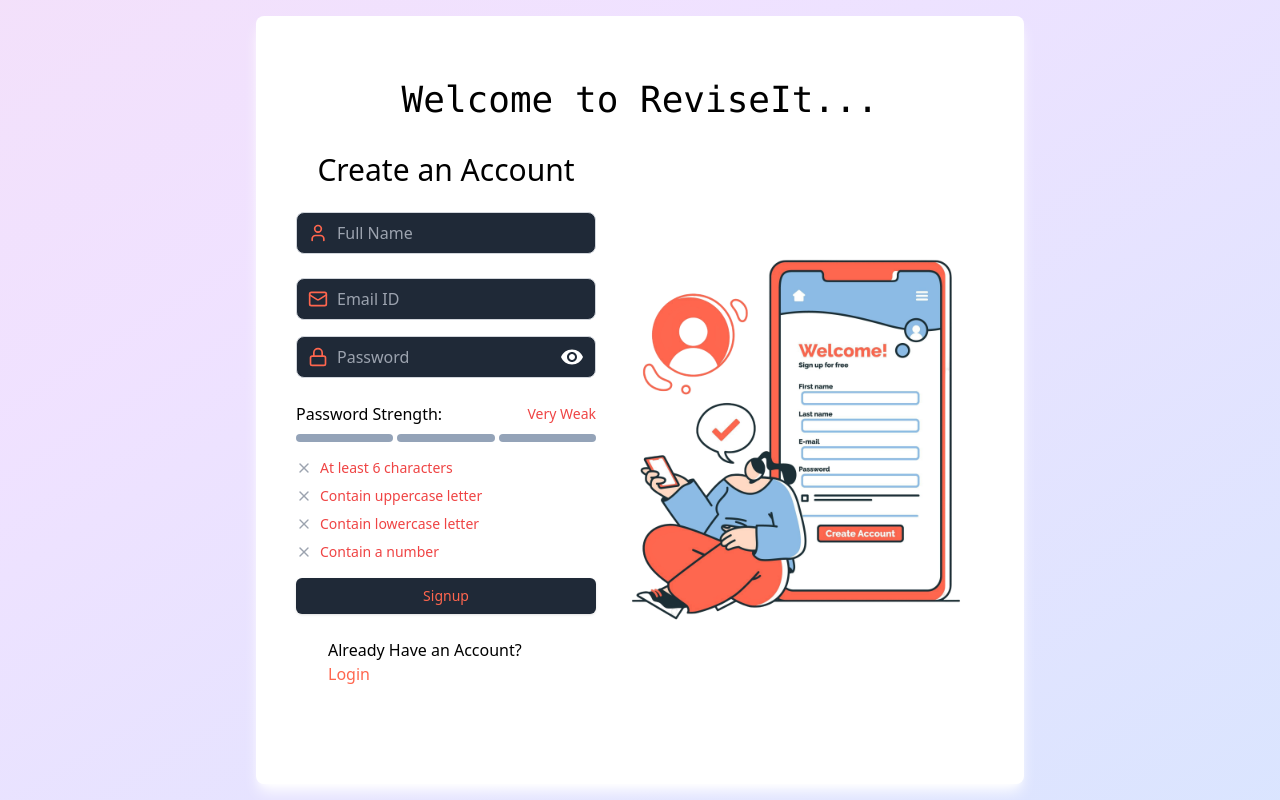
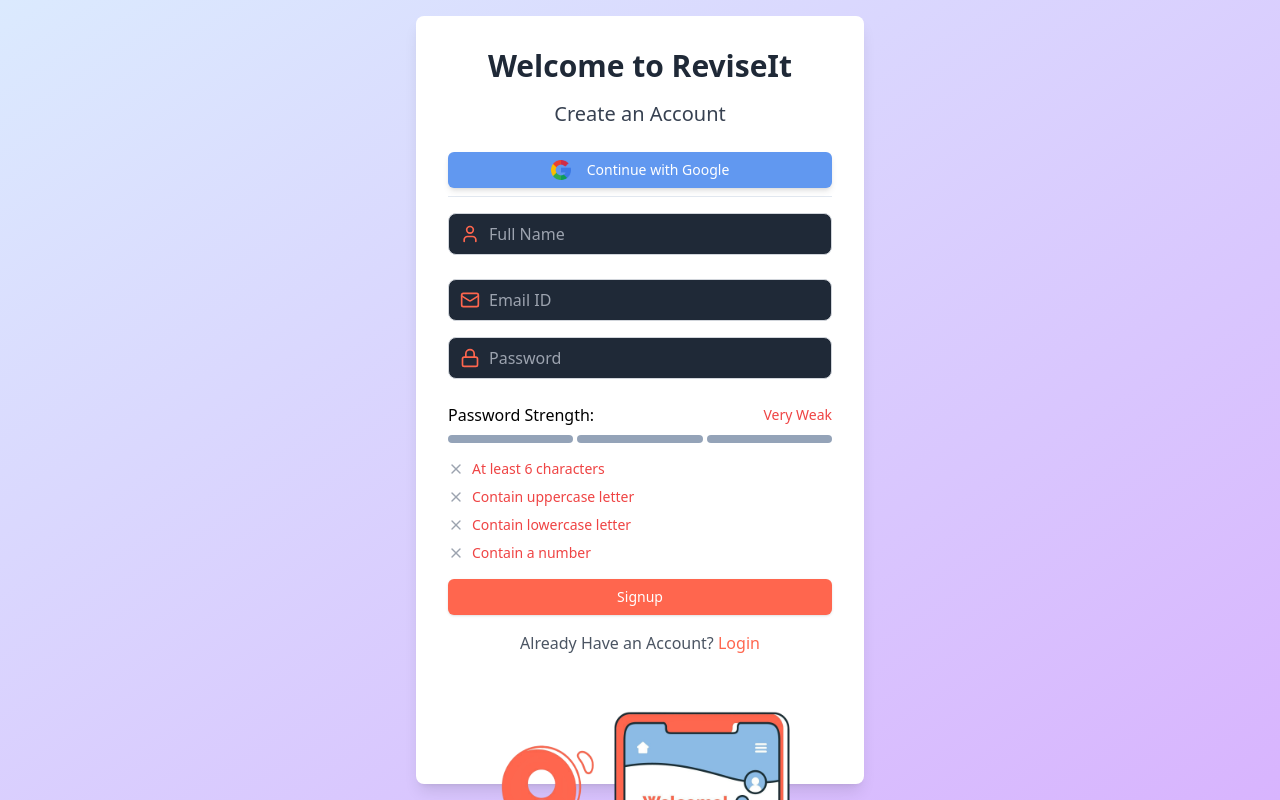
Before and after one commit to adarshsingh05/testing_reviseit, a React (Vite) app in the folder client/: page /signUp in a window 1280 px wide. Built offline with nearby package versions, Linux system fonts and the light colour scheme; no server answers.

Commit message:
google auth added

```diff
--- a/client/package.json
+++ b/client/package.json
@@ -25,6 +25,7 @@
     "axios": "^1.7.7",
     "class-variance-authority": "^0.7.0",
     "clsx": "^2.1.1",
+    "firebase": "^11.0.1",
     "input": "^1.0.1",
     "lucide-react": "^0.453.0",
     "react": "^18.3.1",
--- /dev/null
+++ b/client/src/components/Oauth.jsx
@@ -0,0 +1,58 @@
+import React from 'react';
+import { Button } from './ui/button';
+import { getAuth, GoogleAuthProvider, signInWithPopup } from 'firebase/auth';
+import { app } from '@/firebase';
+import axios from 'axios';
+import { useNavigate } from 'react-router-dom';
+
+const Oauth = () => {
+    const navigate = useNavigate();
+    const auth = getAuth(app);
+    const provider = new GoogleAuthProvider();
+    provider.setCustomParameters({ prompt: "select_account" });
+
+    const handleGoogleClick = async () => {
+        try {
+            const resultsFromGoogle = await signInWithPopup(auth, provider);
+            const user = resultsFromGoogle.user;
+
+            // Prepare user data to send to MongoDB
+            const data = {
+                name: user.displayName,
+                email: user.email,
+                password: "passcode", // Do not send a password for OAuth users
+                isVerified: true
+                // If you have more user info, you can add it here
+            };
+
+            // Send user data to your MongoDB API endpoint
+            await axios.post('http://localhost:5000/api/auth/signup', data, {
+                headers: {
+                    'Content-Type': 'application/json'
+                }
+            });
+
+            console.log('User data saved to MongoDB:', data);
+            navigate("/"); // Navigate after successful signup
+        } catch (error) {
+            console.error('Error signing in with Google:', error);
+            // Optionally, handle the error or notify the user here
+        }
+    };
+
+    return (
+        <Button
+            onClick={handleGoogleClick}
+            className="bg-[#6198f0] text-white hover:bg-[#357ae8] w-full flex items-center justify-center py-2 rounded-md shadow-md transition-all duration-200"
+        >
+            <img
+                src="/google.png" // Make sure to have a Google icon in your assets
+                alt="Google logo"
+                className="w-5 h-5 mr-2"
+            />
+            Continue with Google
+        </Button>
+    );
+};
+
+export default Oauth;
--- /dev/null
+++ b/client/src/components/ui/OauthLogin.jsx
@@ -0,0 +1,59 @@
+import React from 'react';
+import { Button } from './button';
+import { getAuth, GoogleAuthProvider, signInWithPopup } from 'firebase/auth';
+import { app } from '@/firebase';
+import axios from 'axios';
+import { useNavigate } from 'react-router-dom';
+
+const OauthLogin = () => {
+    const navigate = useNavigate(); // Move useNavigate here
+    const auth = getAuth(app);
+    const provider = new GoogleAuthProvider();
+    provider.setCustomParameters({ prompt: "select_account" });
+
+    const handleLogin = async () => {
+        try {
+            const resultsFromGoogle = await signInWithPopup(auth, provider);
+            const user = resultsFromGoogle.user;
+
+            // Prepare user data to send to MongoDB
+            const data = {
+                // name: user.displayName,
+                email: user.email,
+                // password: "passcode", // Do not send a password for OAuth users
+                // isVerified: true
+                // If you have more user info, you can add it here
+            };
+
+            // Send user data to your MongoDB API endpoint
+            await axios.post('http://localhost:5000/api/auth/login', data, {
+                headers: {
+                    'Content-Type': 'application/json'
+                }
+            });
+
+            console.log('logged in', data);
+            navigate("/"); // Navigate after successful signup
+        } catch (error) {
+            console.error('Error loging in with Google:', error);
+            // Optionally, handle the error or notify the user here
+        }
+    };
+
+    return (
+
+<Button
+onClick={handleLogin}
+className="bg-[#6198f0] text-white hover:bg-[#357ae8] w-full flex items-center justify-center py-2 rounded-md shadow-md transition-all duration-200"
+>
+<img
+    src="/google.png" // Make sure to have a Google icon in your assets
+    alt="Google logo"
+    className="w-5 h-5 mr-2"
+/>
+Login with Google
+</Button>
+    );
+}
+
+export default OauthLogin;
--- /dev/null
+++ b/client/src/firebase.js
@@ -0,0 +1,21 @@
+// Import the functions you need from the SDKs you need
+import { initializeApp } from "firebase/app";
+import { getAnalytics } from "firebase/analytics";
+// TODO: Add SDKs for Firebase products that you want to use
+// https://firebase.google.com/docs/web/setup#available-libraries
+
+// Your web app's Firebase configuration
+// For Firebase JS SDK v7.20.0 and later, measurementId is optional
+const firebaseConfig = {
+  apiKey: "AIzaSyAZHF_91cmim4Jz_0UZgOAsgvOheoQTUes",
+  authDomain: "reviseit-51dc7.firebaseapp.com",
+  projectId: "reviseit-51dc7",
+  storageBucket: "reviseit-51dc7.firebasestorage.app",
+  messagingSenderId: "303446625021",
+  appId: "1:303446625021:web:b2f1ddbe16efb276978c94",
+  measurementId: "G-Y14Z05X3W0"
+};
+
+// Initialize Firebase
+export const app = initializeApp(firebaseConfig);
+const analytics = getAnalytics(app);
--- a/client/src/pages/landingpage.jsx
+++ b/client/src/pages/landingpage.jsx
@@ -9,6 +9,7 @@ import useAuthStore from '@/store/authStore'
 const LandingPage = () => {
   // getting the user object
   const { isCheckingAuth, checkAuth, isAuthenticated, user } = useAuthStore();
+  console.log("user:",user)
 
 
   // Call checkAuth on mount
--- a/client/src/pages/sighnUp.jsx
+++ b/client/src/pages/sighnUp.jsx
@@ -8,6 +8,7 @@ import { Link, useNavigate } from 'react-router-dom';
 import PasswordStrengthMeter from '@/components/PasswordStrengthMeter';
 import RemoveRedEyeIcon from '@mui/icons-material/RemoveRedEye'; // Import eye icon for showing password
 import VisibilityOffIcon from '@mui/icons-material/VisibilityOff'; // Import eye off icon for hiding password
+import Oauth from '@/components/Oauth';
 
 const SignUp = () => {
     const navigate = useNavigate();
@@ -22,7 +23,7 @@ const SignUp = () => {
         const data = {
             name: name,
             email: email,
-            password: password
+            password: password, // Don't forget to send the password
         };
 
         try {
@@ -32,7 +33,8 @@ const SignUp = () => {
                 }
             });
             console.log('Signup successful:', response.data);
-            navigate('/verifycode'); // Move navigate here to ensure it only runs on successful signup
+            navigate('/');
+            // Move navigate here to ensure it only runs on successful signup
         } catch (error) {
             console.error('Error signing up:', error);
         }
@@ -44,21 +46,21 @@ const SignUp = () => {
 
     return (
         <>
-            <div className="relative w-full h-screen flex items-center justify-center p-4 overflow-hidden">
-                {/* Light Gradient Animated Background */}
-                <div className="absolute inset-0 bg-gradient-to-br from-pink-200 via-purple-200 to-blue-200 animate-light-gradient opacity-70"></div>
-
+            <div className="relative w-full h-screen flex items-center justify-center p-4 overflow-hidden bg-gradient-to-br from-blue-100 to-purple-300">
                 {/* Main Content Container */}
-                <div className="relative w-full h-full max-w-md md:max-w-lg lg:max-w-3xl bg-white backdrop-blur-lg shadow-lg shadow-white rounded-lg p-6 md:p-10">
-                    <div className="text-center text-2xl md:text-4xl mt-2 md:mt-6 text-black font-mono">
-                        Welcome to ReviseIt...
+                <div className="relative w-full h-full max-w-md bg-white backdrop-blur-lg shadow-lg rounded-lg p-8">
+                    <h1 className="text-center text-3xl font-bold text-gray-800 mb-4">
+                        Welcome to ReviseIt
+                    </h1>
+                    <div className='items-center justify-start flex flex-col mb-2'>
+                    <h2 className="text-xl text-gray-700 text-center mb-6">Create an Account</h2>
+                    <Oauth className='text-center'/>
                     </div>
-                    <div className="flex flex-col md:flex-row justify-between items-center mt-6 md:mt-8">
-                        <div className="w-full md:w-auto md:flex-1 mb-6 md:mb-0">
-                            <h2 className="text-xl md:text-3xl text-center mb-6 text-black">Create an Account</h2>
+                    <hr className='mb-4' />
                     <form onSubmit={handleSignup} className="space-y-4">
                         <Input
                             icon={User}
+                            className='w-full'
                             iconColor='text-[#ff664e]'
                             type="text"
                             placeholder="Full Name"
@@ -68,6 +70,7 @@ const SignUp = () => {
                         />
                         <Input
                             icon={Mail}
+                            className='w-full'
                             iconColor='text-[#ff664e]'
                             type="text"
                             placeholder="Email ID"
@@ -75,9 +78,10 @@ const SignUp = () => {
                             required
                             onChange={(e) => setEmail(e.target.value)}
                         />
-                                <div className="relative"> {/* Make the container relative */}
+                        <div className="relative">
                             <Input
                                 icon={Lock}
+                                className='w-full'
                                 type={isPasswordVisible ? 'text' : 'password'} // Change type based on visibility
                                 placeholder="Password"
                                 value={password}
@@ -88,40 +92,34 @@ const SignUp = () => {
                             <button
                                 type="button"
                                 onClick={togglePasswordVisibility}
-                                        className="absolute text-white inset-y-0 right-0 flex items-center pr-3 focus:outline-none"
+                                className="absolute inset-y-0 right-0 flex items-center pr-3 text-gray-600 focus:outline-none"
                             >
-                                        {isPasswordVisible ? (
+                                {/* {isPasswordVisible ? (
                                     <VisibilityOffIcon /> // Eye off icon for hiding password
                                 ) : (
                                     <RemoveRedEyeIcon /> // Eye icon for showing password
-                                        )}
+                                )} */}
                             </button>
                         </div>
                         <PasswordStrengthMeter password={password} />
 
-                                {/* Centered Button */}
                         <div className="flex justify-center mt-6">
-                                    <Button className="text-[#ff664e] bg-gray-800 w-auto md:w-[100%]" type="submit">
+                            <Button className="bg-[#ff664e] text-white hover:bg-[#e55b43] w-full" type="submit">
                                 Signup
                             </Button>
                         </div>
                     </form>
-                            <div className="px-8 mt-2 py-4 bg-transparent bg-opacity-50 flex justify-center">
-                                <p className="text-black">
+                    <div className="mt-4 text-center">
+                        <p className="text-gray-600">
                             Already Have an Account?{" "}
                             <Link className="text-[#ff664e] hover:underline" to={'/login'}>
                                 Login
                             </Link>
                         </p>
                     </div>
-                        </div>
-
-                        {/* Hide Image on Smaller Screens */}
-                        <img className="h-[200px] w-[200px] md:h-[400px] md:w-[400px] hidden md:block" src="/signupbg.png" alt="Signup Background" />
+                    <img className="h-[200px] w-[200px] md:h-[400px] md:w-[400px] mt-6 mx-auto" src="/signupbg.png" alt="Signup Background" />
                 </div>
             </div>
-            </div>
-            {/* <Footer /> */}
         </>
     );
 };
--- a/client/src/store/authStore.js
+++ b/client/src/store/authStore.js
@@ -13,6 +13,7 @@ const useAuthStore = create((set) => ({
 
     checkAuth: async () => {
         set({ isCheckingAuth: true, error: null });
+
         try {
             const response = await axios.get("http://localhost:5000/api/auth/checkauth");
             set({ user: response.data.user, isAuthenticated: true, isCheckingAuth: false });
@@ -20,7 +21,8 @@ const useAuthStore = create((set) => ({
             set({
                 error: error.response?.data?.message || "An error occurred",
                 isCheckingAuth: false,
-                isAuthenticated: false
+                isAuthenticated: false,
+                user: null, // Reset user on error
             });
         }
     }
```
Also changed, not shown: client/src/pages/Dashboard.jsx (+44 -10 lines), client/src/pages/Login.jsx (+7 -1 lines), client/public/google.png (added), 1 other file (tests, documents, lock files or other folders). Lines whose indentation alone changed are shown as unchanged.
